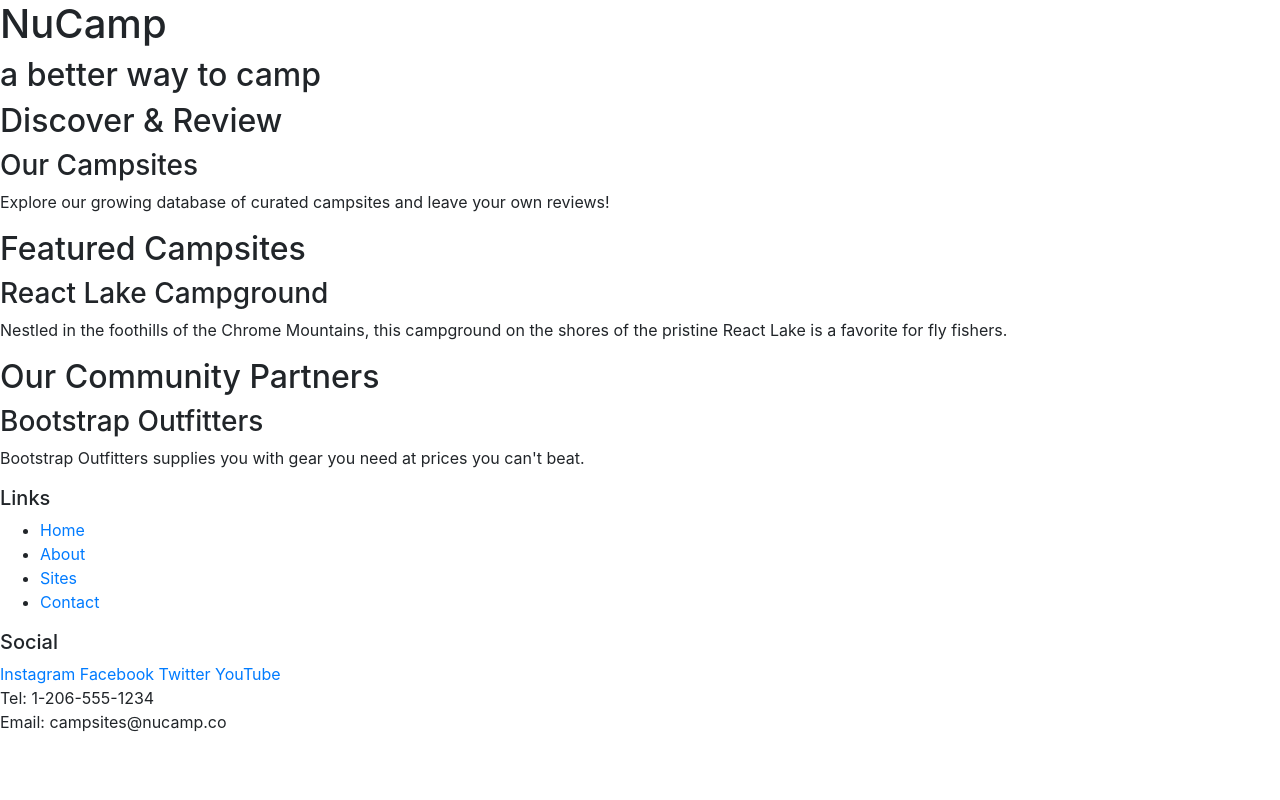
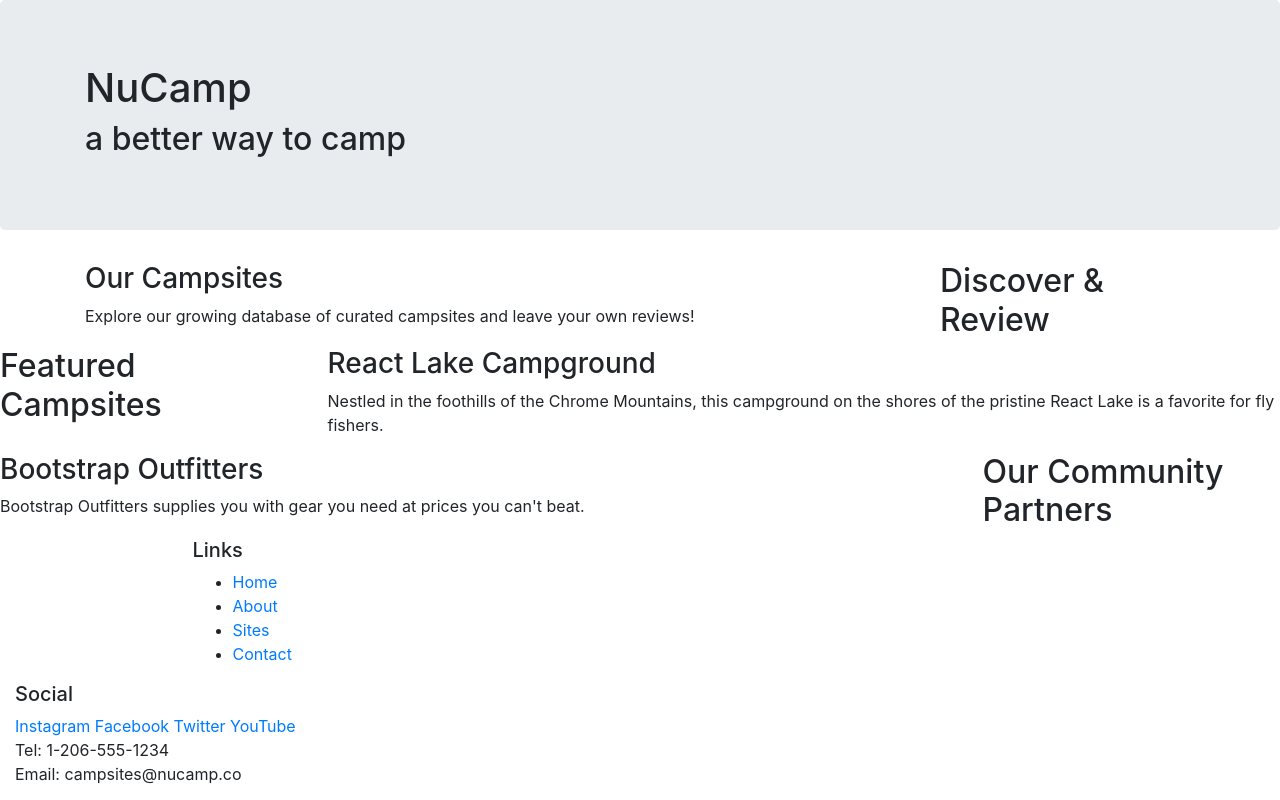
Before and after one commit to juneA624/nucampsite, a website: page index.html in a window 1280 px wide. Drawn offline with nearby package versions, Linux system fonts and the light colour scheme.

Commit message:
Bootstrap Grid

```diff
--- a/index.html
+++ b/index.html
@@ -14,33 +14,52 @@
 
 <body>
 
-    <header>
-        <div>
+    <header class="jumbotron">
+        <div class="container">
+            <div class="row">
+                <div class="col">
                     <h1>NuCamp</h1>
                     <h2>a better way to camp</h2>
                 </div>
+            </div>
+        </div>
     </header>
 
-    <div>
+    <div class="container">
+        <div class="row">
+            <div class="col-sm-4 order-sm-last col-md-3">
                 <h2>Discover & Review</h2>
+            </div>
+            <div class="col">
                 <h3>Our Campsites</h3>
                 <p>Explore our growing database of curated campsites and leave your own reviews!</p>
             </div>
+        </div>
+    </div>
 
-    <div>
+    <div class="row">
+        <div class="col-sm-4 col-md-3">
             <h2>Featured Campsites</h2>
+        </div>
+        <div class="col">
             <h3>React Lake Campground</h3>
             <p>Nestled in the foothills of the Chrome Mountains, this campground on the shores of the pristine React Lake is a favorite for fly fishers.</p>
         </div>
+    </div>
 
-    <div>
+    <div class="row">
+        <div class="col-sm-4 order-sm-last col-md-3">
             <h2>Our Community Partners</h2>
+        </div>
+        <div class="col">
             <h3>Bootstrap Outfitters</h3>
             <p>Bootstrap Outfitters supplies you with gear you need at prices you can't beat.</p>
         </div>
+    </div>
 
     <footer>
-        <div>
+        <div class="container">
+            <div class="col-4 col-sm-2 offset-1">
                     <h5>Links</h5>
                 <ul>
                     <li><a href="#">Home</a></li>
@@ -49,14 +68,15 @@
                     <li><a href="#">Contact</a></li>
                 </ul>
             </div>
-        <div>
+        </div>
+        <div class="col-6 col-sm-5">
             <h5>Social</h5>
             <a href="http://instagram.com/">Instagram</a>
             <a href="http://facebook.com/">Facebook</a>
             <a href="http://twitter.com/">Twitter</a>
             <a href="http://youtube.com/">YouTube</a>
         </div>
-        <div>
+        <div class="col-sm-4">
             Tel: 1-206-555-1234<br />
             Email: campsites@nucamp.co
         </div>
```
Lines whose indentation alone changed are shown as unchanged.
